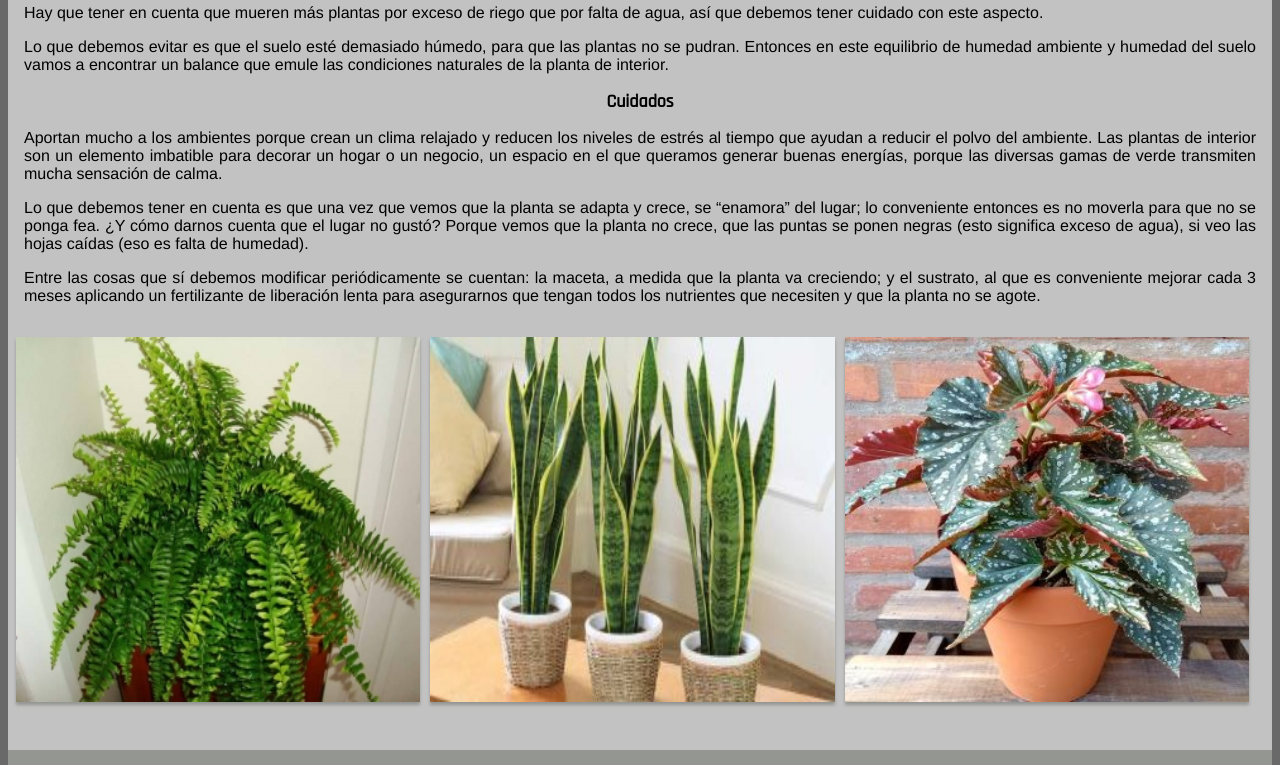
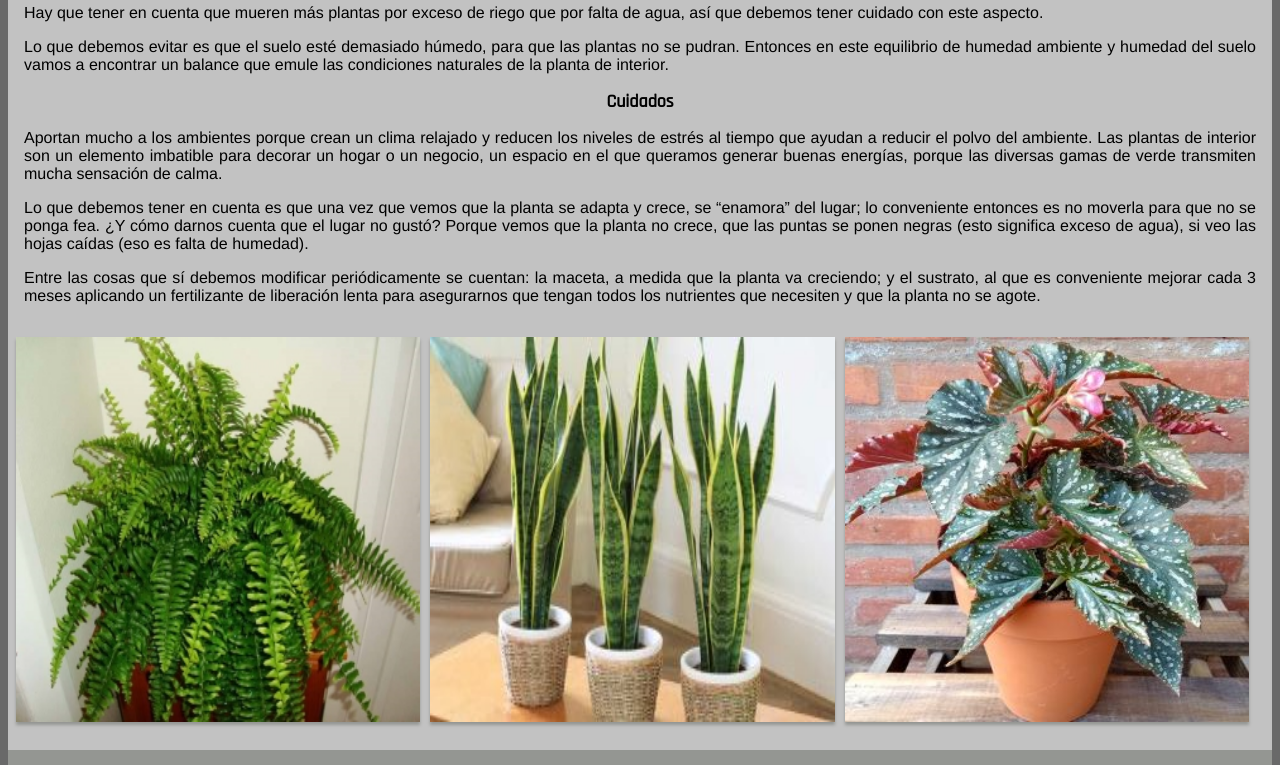
Before and after one commit to brunopadelletti/Padelletti-TPO, a plain HTML site: page P.Interior.html in a window 1280 px wide. Shown: the part 423-1188 px from the top of the page. Drawn offline with Linux system fonts and the light colour scheme.

Commit message:
primer comit

```diff
--- a/P.Interior.html
+++ b/P.Interior.html
@@ -49,10 +49,10 @@
             </section>
         </div>
 
-        <div class="grid" id="axis">
-            <img class="object car larger" src="Inagenes/helecho.jpg" alt="" title="Acá hay una transformación (escalado)" style="width: 100%; box-shadow: 0 3px 3px 0 rgb(148, 150, 146);"/>
-            <img class="object car larger" src="Inagenes/lengua de suegra.jpg" alt="Acá hay una transformación (escalado)" title="" style="width: 100%; box-shadow: 0 3px 3px 0 rgb(148, 150, 146);"/>
-            <img class="object car larger" src="Inagenes/ala de angel.jpg" alt="" title="Acá hay una transformación (escalado)" style="width: 100%;  box-shadow: 0 3px 3px 0 rgb(148, 150, 146);"/>
+        <div class="grid">
+            <img  src="Inagenes/helecho.jpg" alt="" style="width: 100%; box-shadow: 0 3px 3px 0 rgb(148, 150, 146);"/>
+            <img  src="Inagenes/lengua de suegra.jpg" alt=""  style="width: 100%; box-shadow: 0 3px 3px 0 rgb(148, 150, 146);"/>
+            <img  src="Inagenes/ala de angel.jpg" alt="" style="width: 100%;  box-shadow: 0 3px 3px 0 rgb(148, 150, 146);"/>
         </div>
     </main>
 
--- a/estilos.css
+++ b/estilos.css
@@ -155,14 +155,14 @@ footer a:hover {
 .grid {
     display: grid;
     width: 100%;
-    grid-template-rows: 90%;
+    grid-template-rows: 95%;
     grid-template-columns: [x0] 32% [x1] 32% [x3] 32%;
-    align-items: center;
+    align-items: stretch;
     justify-items: stretch;
     align-items: stretch;
     justify-content: stretch;
     grid-column-gap: 10px;
-
+    position: relative;
 }
 
 .grid a {
```
Also changed, not shown: productos.html (+12 -4 lines).
